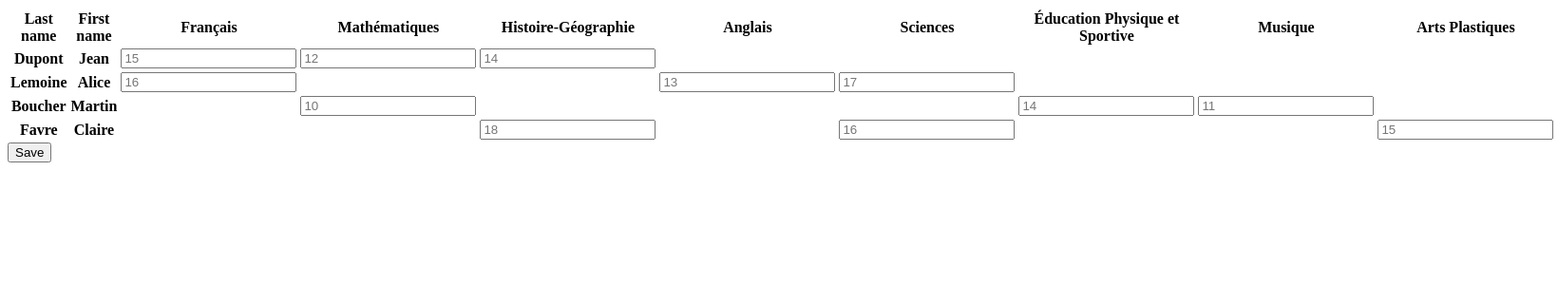
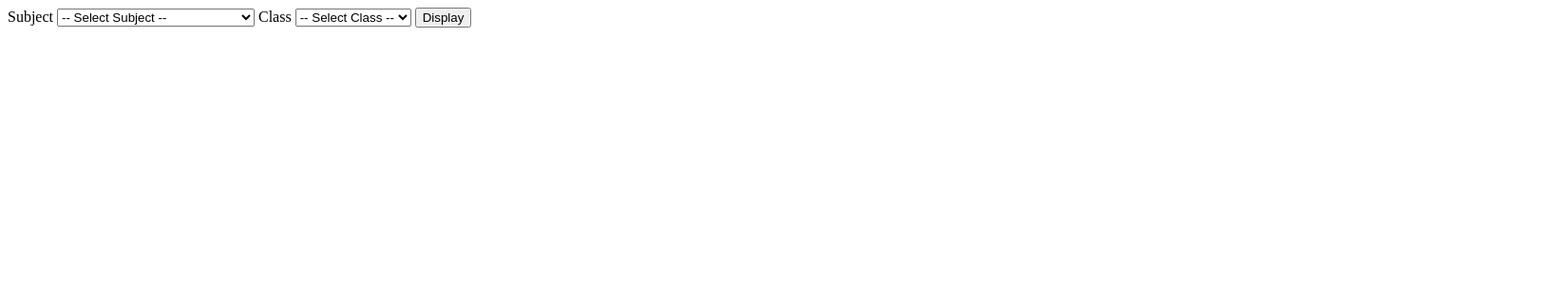
Before and after one commit to Neirox3301/devsecops_intranet, a Flask app: template app/templates/teacher_templates/teacher_grades.html in a window 1640 px wide. Shown: the top 300 px of the page at 95% size. Run offline with Flask 3, Linux system fonts and the light colour scheme; the template is opened without the code that fills it: values that come from a table or form of the project are taken from there, others are empty; data comes from the database, SQL or seed files in the repository; parts of the project's set-up code (start-up, migrations or seed data) failed here and were passed over.

Commit message:
teacher dashboard + routes

```diff
--- a/app/templates/teacher_templates/teacher_grades.html
+++ b/app/templates/teacher_templates/teacher_grades.html
@@ -7,13 +7,35 @@
     <title>Grade Section</title>
 </head>
 <body>
+    <!-- Grade display configuration section-->
+    <form action="{{ url_for('.grades') }}" method="POST">
+        <label for="subject">Subject</label>
+            <select name="subject" id="subject">
+                <option value="">-- Select Subject --</option>
+                {% for subject in subjects %}
+                    <option value="{{ subject.id }}">{{ subject['name'] }}</option>
+                {% endfor %}
+            </select>
+        <label for="class">Class</label>
+            <select name="class" id="class">
+                <option value="">-- Select Class --</option>
+                {% for class in classes %}
+                    <option value="{{ class.id }}">{{ class['name'] }}</option>
+                {% endfor %}
+            </select>
+        <button type="submit">Display</button>
+
+
+
+
+
+    <!-- Grade display section-->
+    {% if display_table %}
         <table>
             <thead>
                 <th>Last name</th>
                 <th>First name</th>
-            {% for subject in subjects %}
-                <th class="header">{{ subject.name }}</th>
-            {% endfor %}
+                <th class="header">{{ chosen_subject['name'] }}</th>
             </thead>
             <form action="{{ url_for('.update_grades') }}" method="POST">
             <tbody>
@@ -22,53 +44,20 @@
                     <tr>
                         <th class="content">{{ student.last_name }}</th>
                         <th class="content">{{ student.first_name }}</th>
-                    {% for subject in subjects %} <!-- TODO : Mauvais ordre des sujets -->
                         <th class="content">
                             {% for grade in grades %}
-                                {% if grade.student_id == student.id and grade.subject_id == subject.id %}
-                                    <input type="text" class="grade" placeholder="{{ grade.grade }}" maxlength="2" name="{{ student.id }}|{{ subject.id }}">
+                                {% if grade.student_id == student.id and grade.subject_id == chosen_subject['id'] %}
+                                    <input type="text" class="grade" placeholder="{{ grade.grade }}" maxlength="2" name="{{ student.id }}|{{ chosen_subject.id }}">
                                     {% set grade_attributed = True %}
                                 {% endif %}
                             {% endfor %}
                         </th>
-                    {% endfor %}
                     </tr>
                 {% endfor %}
             </tbody>
         </table>
         <button type="submit">Save</button>
         </form>
-
-
-    <!-- <div class=notes>
-        <h2 class='onglet-title'>Notes</h2>
-        <table class="tableau-notes">
-            <thead>
-                <th class="header">Nom</th>
-                <th class="header">Prenom</th>
-                {% for subject in subjects %}
-                    <th class="header">{{ subject }}</th>
-                {% endfor %}
-            </thead>
-            <tbody>
-                {% for student in students %}
-                    <tr>
-                        <th class="content">{{ student.last_name }}</th>
-                        <th class="content">{{ student.first_name }}</th>
-                        {% for subject in subjects %}
-                            <th class="content">
-                                {% for grade in grades %}
-                                    {% if grade.student_id == student.id and grade.subject_name == subject %}
-                                        <input type="text" class="grade" placeholder="{{ grade.grade }}" maxlength="2" name="grades[{{ student.id }}][{{ subject.id }}]">
     {% endif %}
-                                {% endfor %}
-                            </th>
-                        {% endfor %}
-                    </tr>
-                {% endfor %}
-            </tbody>
-        </table>
-        <button type="submit">Enregistrer</button>
-        </form> -->
 </body>
 </html>
```
Also changed, not shown: app/routes/teacher_routes.py (+55 -34 lines). Lines whose indentation alone changed are shown as unchanged.
